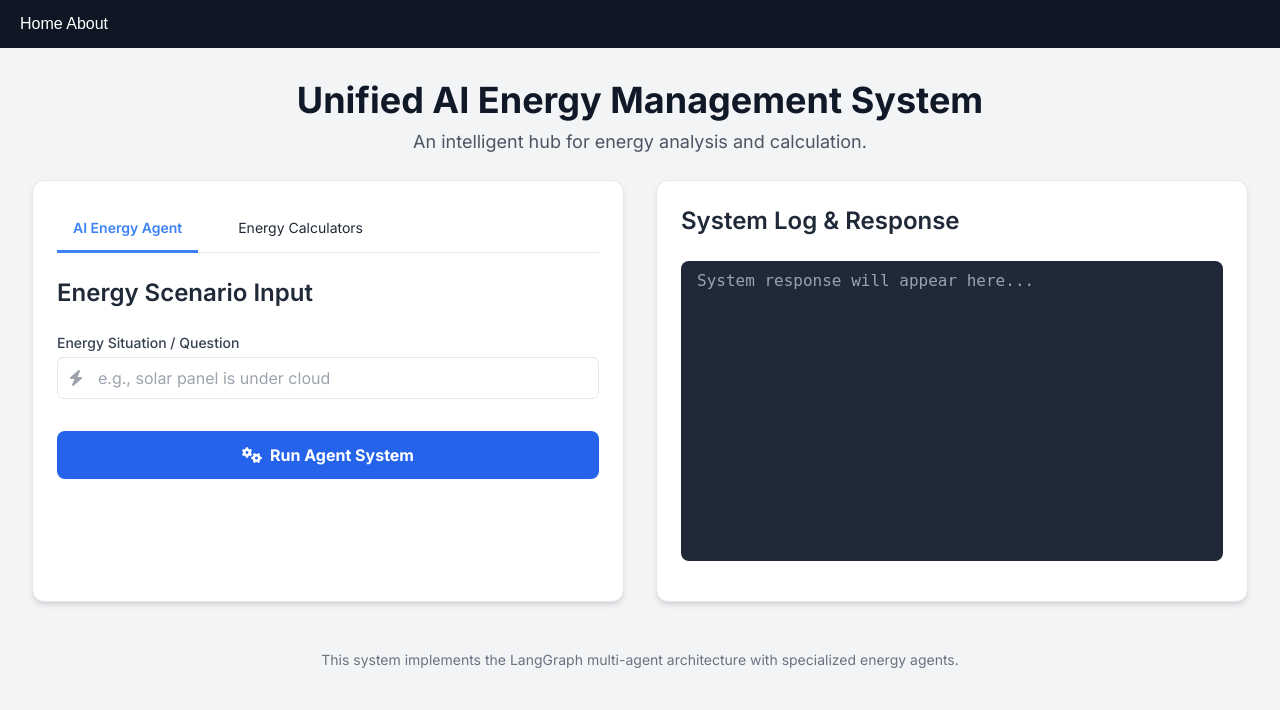
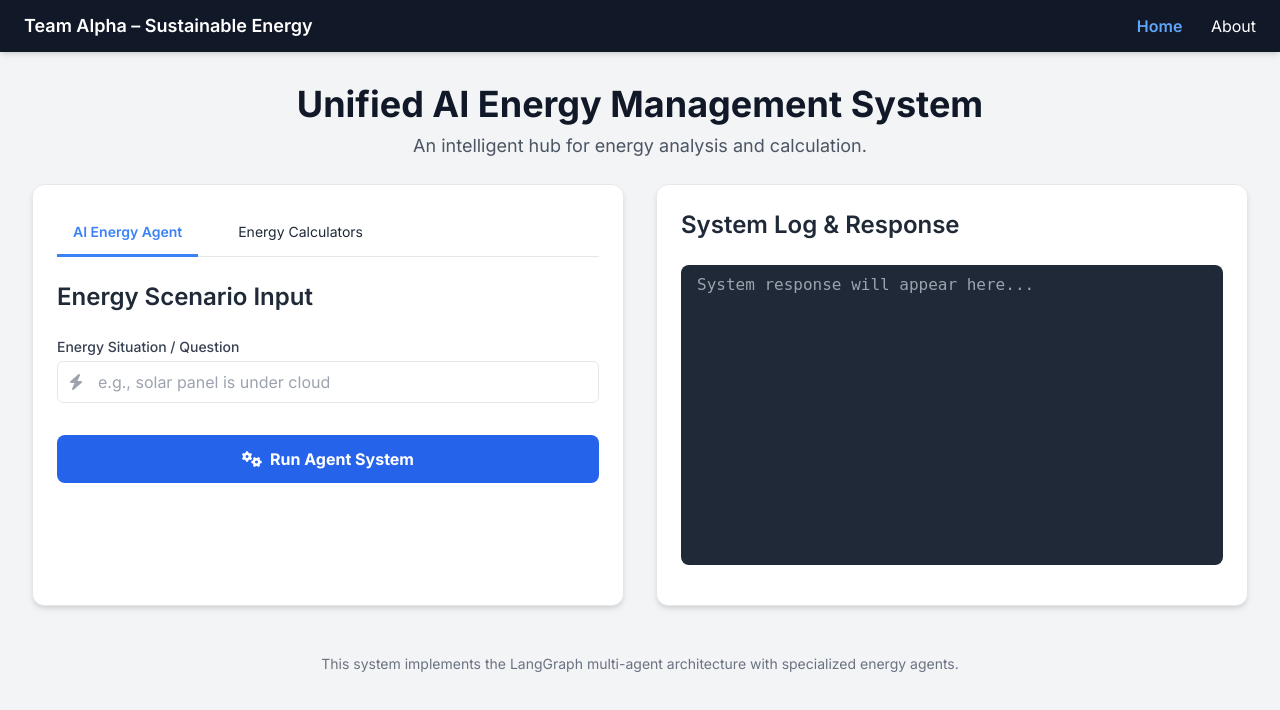
Before and after one commit to ankita-cha/team_alpha-ibm_sustainable_energy, a plain HTML site: page index.html in a window 1280 px wide. Drawn offline with nearby package versions, Linux system fonts and the light colour scheme.

Commit message:
index.html

```diff
--- a/index.html
+++ b/index.html
@@ -151,13 +151,13 @@
     </style>
 </head>
 <body class="text-gray-800">
-    <nav style="background:#0f1724; padding:12px 20px; display:flex; justify-content:flex-start; gap:20px; font-family:Arial, sans-serif;">
-        <div style="float:right">
-          <a href="index.html" style="color:white; text-decoration:none;">Home</a>
-          <a href="about.html" style="color:white; text-decoration:none;">About</a>
+    <nav class="bg-gray-900 text-white px-6 py-3 flex justify-between items-center shadow-md">
+        <div class="text-lg font-semibold">Team Alpha – Sustainable Energy</div>
+        <div class="space-x-6">
+            <a href="index.html" class="text-blue-400 font-semibold">Home</a>
+            <a href="about.html" class="hover:text-blue-400 transition-colors">About</a>
         </div>
     </nav>
-
     <div class="container mx-auto p-4 sm:p-6 lg:p-8 max-w-7xl">
 
         <header class="text-center mb-6">
@@ -371,7 +371,7 @@
         let marker = null;
 
         // Default Gemini API Key
-        const DEFAULT_API_KEY = "Provide your API key";
+        const DEFAULT_API_KEY = "AIzaSyBMk3KkMmBWgX5pkJSw_EG9gLJJTbniR4M";
 
         document.addEventListener('DOMContentLoaded', function() {
             requestLocationPermission();
@@ -1157,5 +1157,4 @@
         }
     </script>
 </body>
-
 </html>
```
